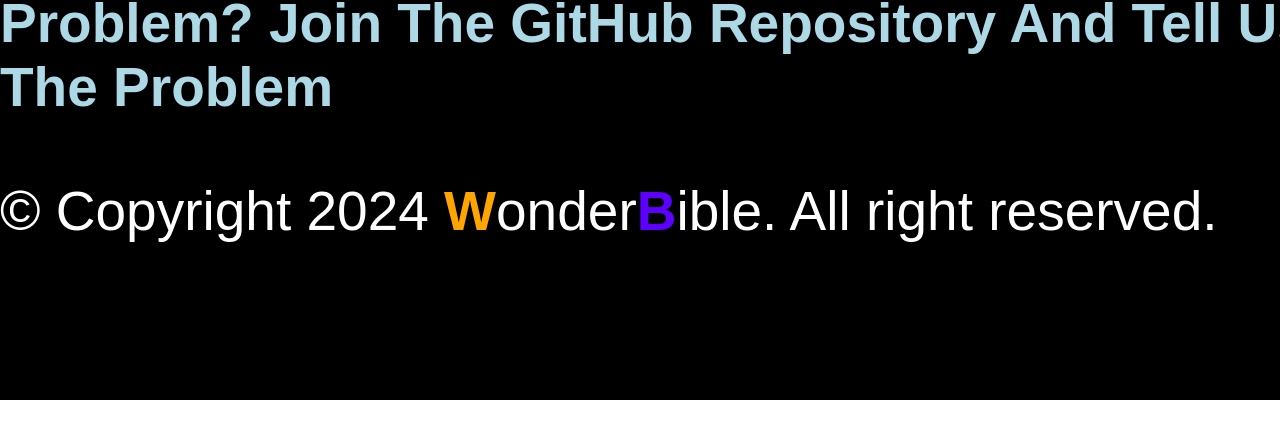
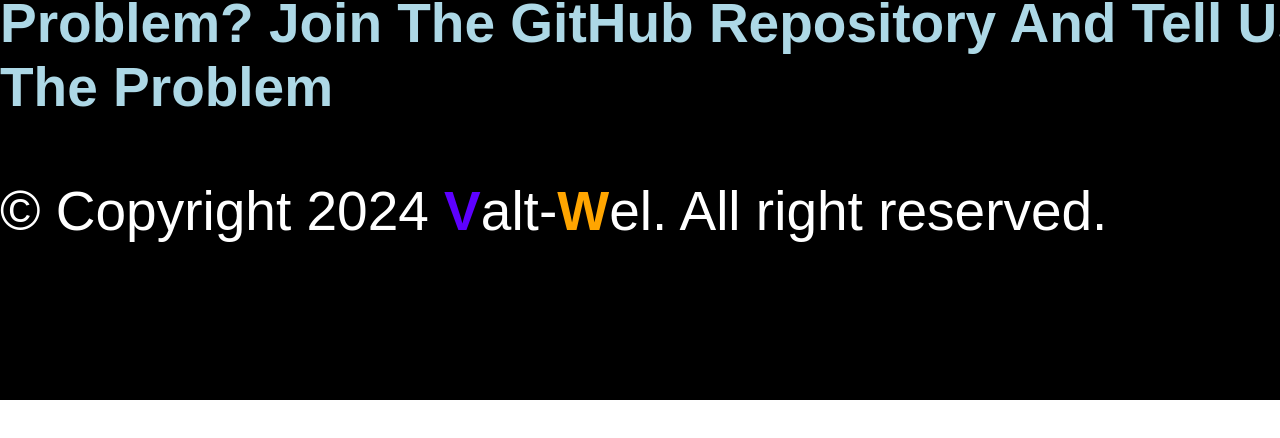
Before and after one commit to WonderBible/app, a plain HTML site: page index.html in a window 1280 px wide. Shown: the part 4984-5422 px from the top of the page. Drawn offline with Linux system fonts and the light colour scheme.

Commit message:
Update index.html

```diff
--- a/index.html
+++ b/index.html
@@ -35,7 +35,7 @@
         <a href="https://discord.gg/8C4h8aFPt3"><i class="fab fa-discord"></i></a>
         <a href="https://t.me/wonderbible"><i class="fab fa-telegram"></i></a>
         <p class="we" style="cursor: pointer; font-weight: bold; margin-bottom: 60px;" onclick="document.location='https://github.com/WonderBible/WonderBible.GitHub.Io/discussions'">Problem? Join The GitHub Repository And Tell Us The Problem</p></p>
-        <p style="margin-top:20px; font-family: Arial;" class="copyright">&#169; Copyright 2024 <strong style="color:orange;">W</strong>onder<strong style="color:#5d00ff">B</strong>ible. All right reserved.</p>
+        <p style="margin-top:20px; font-family: Arial;" class="copyright">&#169; Copyright 2024 <strong style="color:#5d00ff;">V</strong>alt-<strong style="color:orange">W</strong>el. All right reserved.</p>
       </div>
     </body>
     </html>
```
